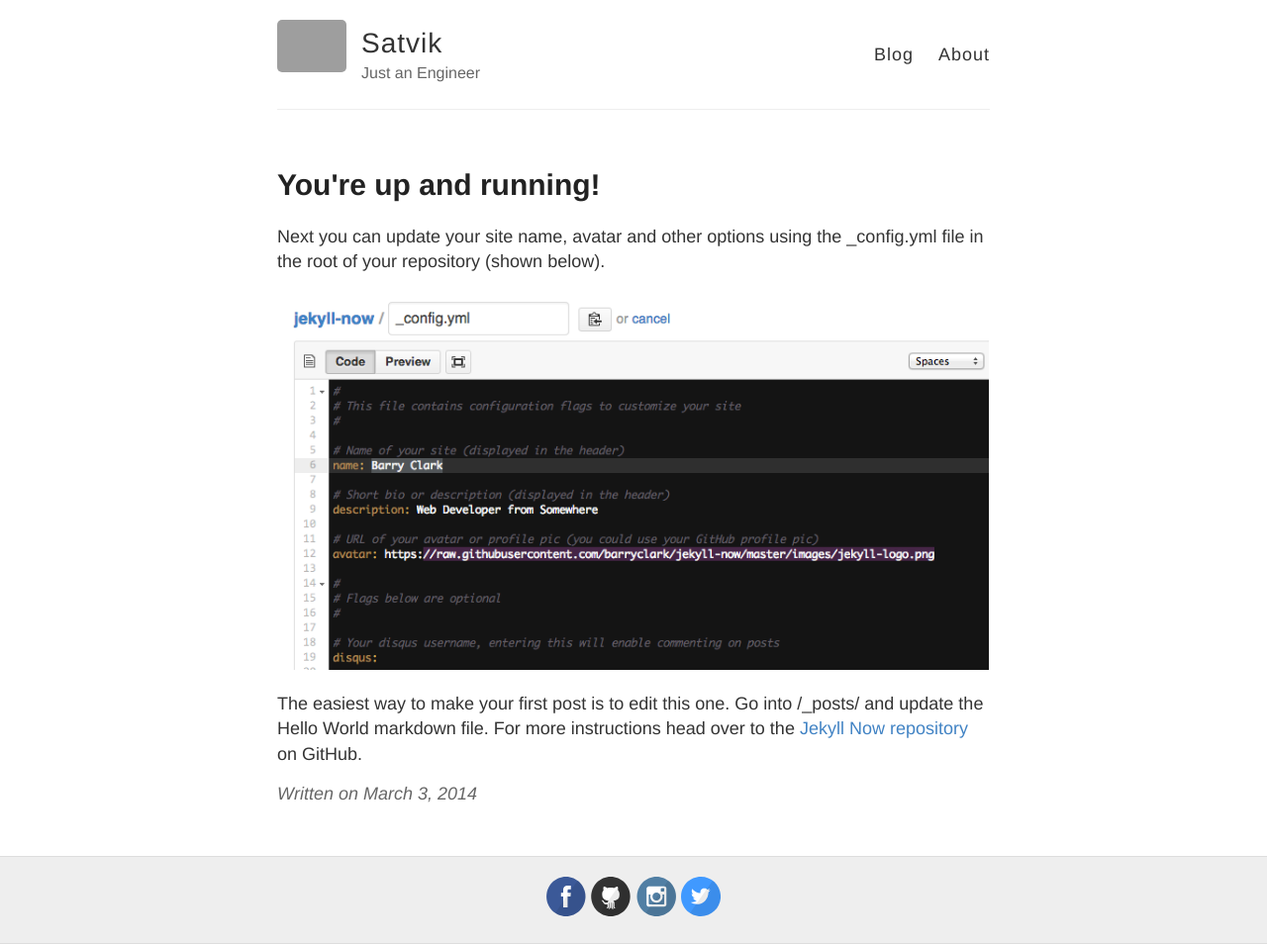
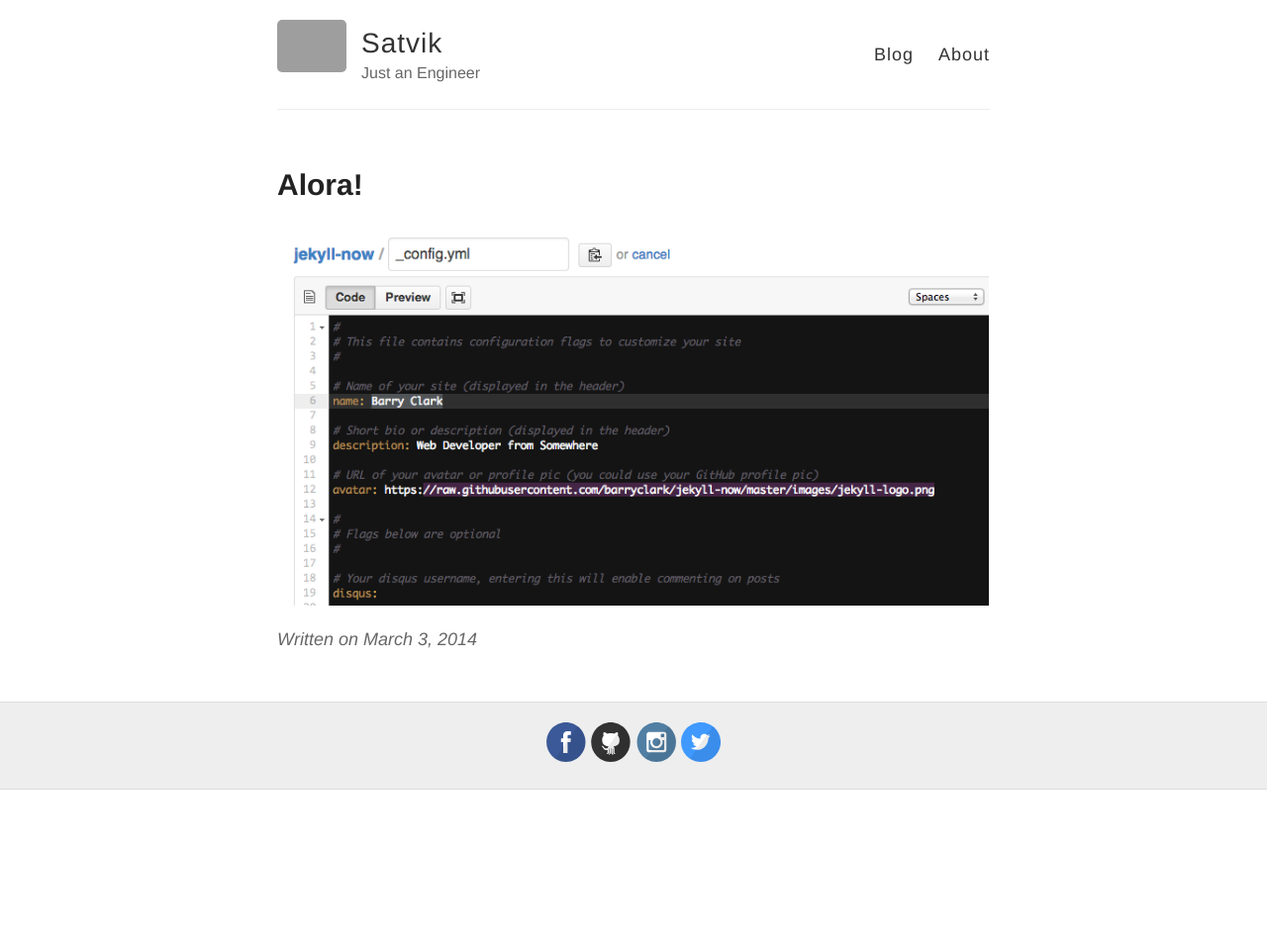
Before and after one commit to nsatvik/nsatvik.github.io, a Jekyll site: the page built from _posts/2014-3-3-Hello-World.md, in a window 1280 px wide. Shown: the whole page at 99% size. Built offline with Jekyll 4.4.1, drawn with Linux system fonts in a browser that asks for light colours; after the commit the page ends 900 px from its top, so only the background shows below that; grey boxes are pictures that could not be loaded.

Commit message:
Alora post

```diff
--- a/_posts/2014-3-3-Hello-World.md
+++ b/_posts/2014-3-3-Hello-World.md
@@ -1,10 +1,6 @@
 ---
 layout: post
-title: You're up and running!
+title: Alora!
 ---
 
-Next you can update your site name, avatar and other options using the _config.yml file in the root of your repository (shown below).
-
 ![_config.yml]({{ site.baseurl }}/images/config.png)
-
-The easiest way to make your first post is to edit this one. Go into /_posts/ and update the Hello World markdown file. For more instructions head over to the [Jekyll Now repository](https://github.com/barryclark/jekyll-now) on GitHub.
```
